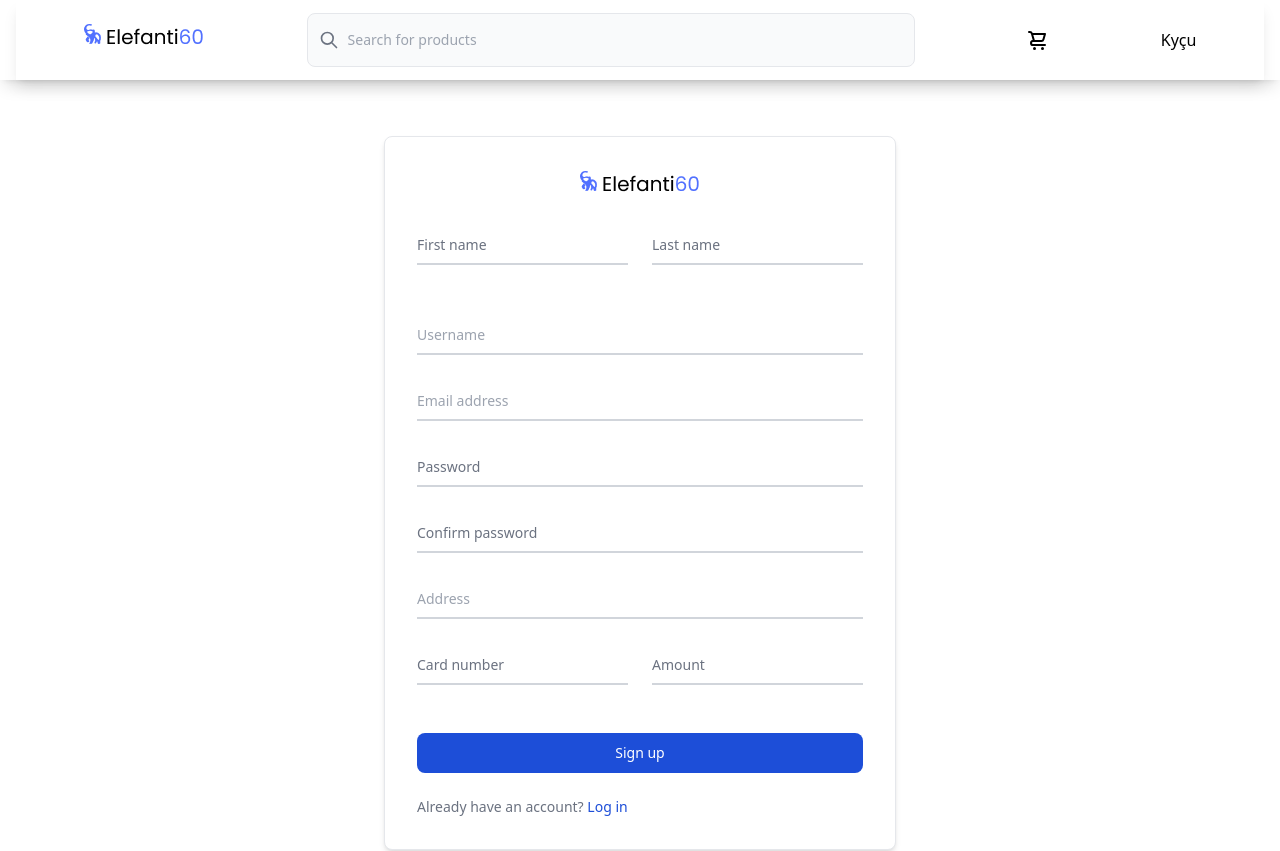
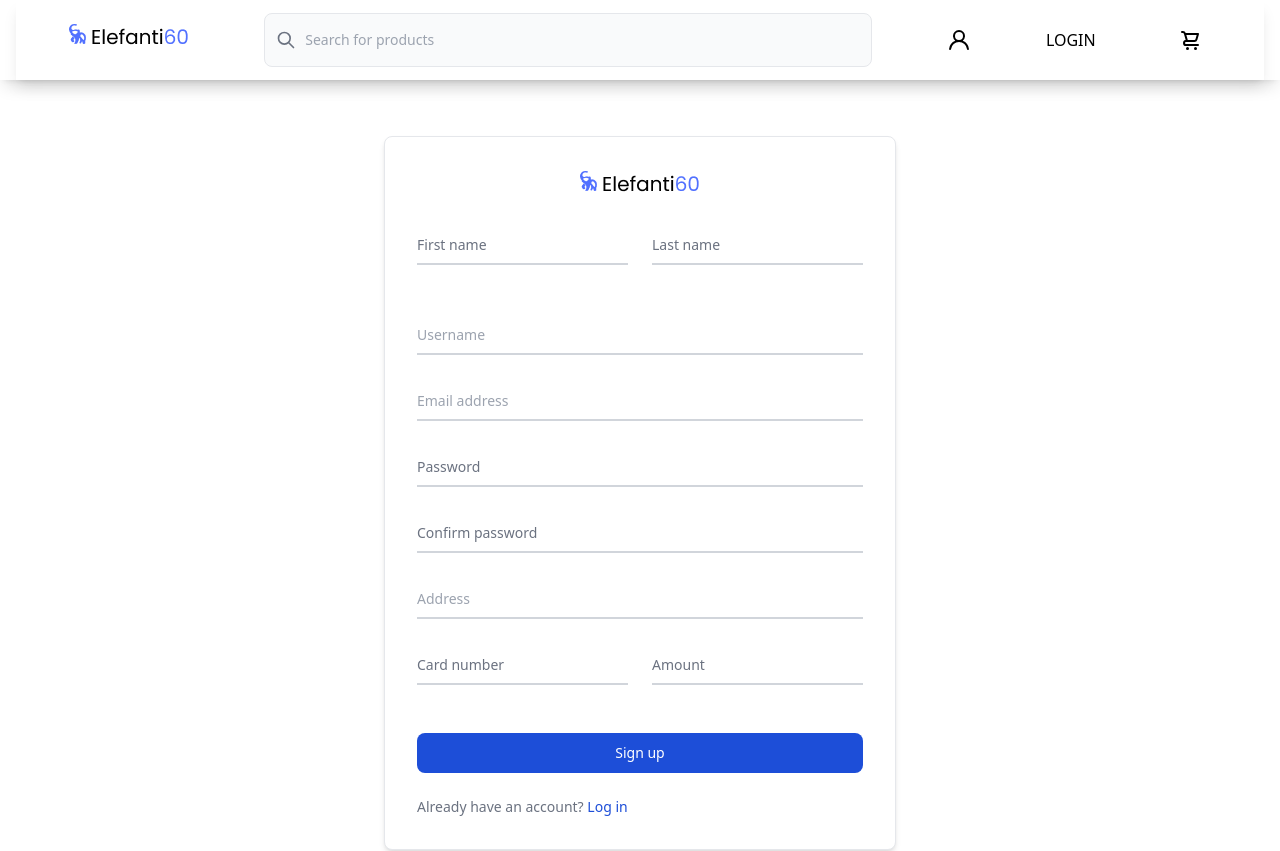
Before and after one commit to drensokoli/elefanti60_front, a Next.js app in the folder elefanti60_front/: page /signup in a window 1280 px wide. Shown: the top 851 px of the page. Built offline with nearby package versions, Linux system fonts and the light colour scheme; what tw-elements would draw is missing.

Commit message:
Revert "Merge pull request #15 from drensokoli/Conditional-Rendering"
This reverts commit 1ddcdbec0ee315d86666d0efc31e1b94844eacff, reversing
changes made to 8c7d89f6821a2acf5ef49b8bc0b05f32ff1819eb.

```diff
--- a/elefanti60_front/components/ChangingNavItem.js
+++ /dev/null
@@ -1,47 +0,0 @@
-import React from "react";
-import { useContext } from "react";
-import { CartContexts } from "../contexts/CartContexts";
-import LoginComponent from "./LoginComponent";
-import { UilUser, UilShoppingCart } from '@iconscout/react-unicons';
-import DropdownMenuItem from "./DropdownMenuItem";
-
-export default function ChangingNavItem() {
-    var id;
-    const getId = () => {
-        // const id = useContext(CartContexts);
-        // return id;
-
-
-        if (typeof window === "undefined") { console.log("window undefined") }
-        else { console.log("window defined") }
-        try {
-            id = window.localStorage.getItem('id');
-            console.log(id, "user");
-        } catch (ex) {
-            console.log(ex, "error")
-        }
-        return id;
-    }
-
-    var userEmpty = getId(id) == null;
-    console.log(id, "idd")
-    return (
-        <div>
-            {
-                userEmpty ?
-                    (<LoginComponent />) :
-                    (<DropdownMenuItem option={<UilUser/>} className=' hidden z-10 w-44 bg-white rounded divide-y divide-gray-100 shadow dark:bg-gray-700 dark:divide-gray-600'>
-                        <div className=' shadow-2xl	 bg-white'>
-                            <div className="divide-y divide-slate-200  py-1 text-sm text-gray-700 dark:text-gray-400 text-center" aria-labelledby="dropdownNavbarButton">
-                                <a href='/userinfo' className="block py-2 px-4 hover:bg-gray-100 dark:hover:bg-gray-600 dark:hover:text-white">My Profile</a>
-                                <a href='/userinfo' className="block py-2 px-4 hover:bg-gray-100 dark:hover:bg-gray-600 dark:hover:text-white">My Order History</a>
-                                <p className="block py-2 px-4 hover:bg-gray-100 dark:hover:bg-gray-600 dark:hover:text-white">Log Out</p>
-                            </div>
-                        </div>
-                    </DropdownMenuItem>)
-
-
-            }
-        </div >
-    );
-}
--- a/elefanti60_front/components/DropdownMenuItem.js
+++ b/elefanti60_front/components/DropdownMenuItem.js
@@ -1,87 +1,14 @@
 import React, { useState } from 'react'
 
-// import { UilUser, UilShoppingCart } from '@iconscout/react-unicons'
+export default function DropdownMenuItem(props) {
+    const [open, setOpen] = useState(false);
 
-
-export default function DropdownMenuItem(props) {
-  const [open, setOpen] = useState(false);
   return (
-    <li className='absolute top-7 right-1/7	 list-none'>
-      <a href='#' className='' onClick={() => setOpen(!open)}>
-        {props.option}
-      </a>
-      {open && props.children}
+    <li className='list-none'>
+        <a href='#' className='' onClick={() => setOpen(!open)}>
+            {props.option}
+        </a>
+        {open && props.children}
     </li>
-
   )
 }
-
-
-
-{/* <a href='./userinfo'>{<UilUser />}</a> */ }
-
-
-{/* <button className="text-white bg-blue-700 hover:bg-blue-800 focus:ring-4 focus:outline-none focus:ring-blue-300 font-medium rounded-lg text-sm px-4 py-2.5 text-center inline-flex items-center dark:bg-blue-600 dark:hover:bg-blue-700 dark:focus:ring-blue-800" type="button">Dropdown button <svg class="ml-2 w-4 h-4" aria-hidden="true" fill="none" stroke="currentColor" viewBox="0 0 24 24" xmlns="http://www.w3.org/2000/svg"><path stroke-linecap="round" stroke-linejoin="round" stroke-width="2" d="M19 9l-7 7-7-7"></path></svg></button>
-<div id="dropdown" className="hidden z-10 w-44 bg-white rounded divide-y divide-gray-100 shadow dark:bg-gray-700" data-popper-reference-hidden="" data-popper-escaped="" data-popper-placement="bottom" style="position: absolute; inset: 0px auto auto 0px; margin: 0px; transform: translate(0px, 2410px);">
-  <ul class="py-1 text-sm text-gray-700 dark:text-gray-200" aria-labelledby="dropdownDefault">
-    <li>
-      <a href="#" className="block py-2 px-4 hover:bg-gray-100 dark:hover:bg-gray-600 dark:hover:text-white">Dashboard</a>
-    </li>
-    <li>
-      <a href="#" className="block py-2 px-4 hover:bg-gray-100 dark:hover:bg-gray-600 dark:hover:text-white">Settings</a>
-    </li>
-    <li>
-      <a href="#" className="block py-2 px-4 hover:bg-gray-100 dark:hover:bg-gray-600 dark:hover:text-white">Earnings</a>
-    </li>
-    <li>
-      <a href="#" className="block py-2 px-4 hover:bg-gray-100 dark:hover:bg-gray-600 dark:hover:text-white">Sign out</a>
-    </li>
-  </ul>
-</div> */}
-
-//     <li className='list-none'>
-//     <a href='#' className='' onClick={() => setOpen(!open)}>
-//         {props.option}
-//     </a>
-//     {open && props.children}
-// </li>
-
-{/* <div>
-    <button id="multiLevelDropdownButton" data-dropdown-toggle="dropdown" class="text-white bg-blue-700 hover:bg-blue-800 focus:ring-4 focus:outline-none focus:ring-blue-300 font-medium rounded-lg text-sm px-4 py-2.5 text-center inline-flex items-center dark:bg-blue-600 dark:hover:bg-blue-700 dark:focus:ring-blue-800" type="button">Dropdown button <svg class="ml-2 w-4 h-4" aria-hidden="true" fill="none" stroke="currentColor" viewBox="0 0 24 24" xmlns="http://www.w3.org/2000/svg"><path stroke-linecap="round" stroke-linejoin="round" stroke-width="2" d="M19 9l-7 7-7-7"></path></svg></button>
-
-    <div id="dropdown" className="hidden z-10 w-44 bg-white rounded divide-y divide-gray-100 shadow dark:bg-gray-700">
-    <div id="dropdown" className="hidden z-10 w-44 bg-white rounded divide-y divide-gray-100 shadow dark:bg-gray-700">
-    <ul class="py-1 text-sm text-gray-700 dark:text-gray-200" aria-labelledby="multiLevelDropdownButton">
-      <li>
-        <a href="#" className="block py-2 px-4 hover:bg-gray-100 dark:hover:bg-gray-600 dark:hover:text-white">Dashboard</a>
-      </li>
-      <li>
-        <button id="doubleDropdownButton" data-dropdown-toggle="doubleDropdown" data-dropdown-placement="right-start" type="button" class="flex justify-between items-center py-2 px-4 w-full hover:bg-gray-100 dark:hover:bg-gray-600 dark:hover:text-white">Dropdown<svg aria-hidden="true" class="w-4 h-4" fill="currentColor" viewBox="0 0 20 20" xmlns="http://www.w3.org/2000/svg"><path fill-rule="evenodd" d="M7.293 14.707a1 1 0 010-1.414L10.586 10 7.293 6.707a1 1 0 011.414-1.414l4 4a1 1 0 010 1.414l-4 4a1 1 0 01-1.414 0z" clip-rule="evenodd"></path></svg></button>
-          <div id="doubleDropdown" class="hidden z-10 w-44 bg-white rounded divide-y divide-gray-100 shadow dark:bg-gray-700">
-            <ul class="py-1 text-sm text-gray-700 dark:text-gray-200" aria-labelledby="doubleDropdownButton">
-              <li>
-                <a href="#" className="block py-2 px-4 hover:bg-gray-100 dark:hover:bg-gray-600 dark:hover:text-white">Overview</a>
-              </li>
-              <li>
-                <a href="#" className="block py-2 px-4 hover:bg-gray-100 dark:hover:bg-gray-600 dark:hover:text-white">My downloads</a>
-              </li>
-              <li>
-                <a href="#" className="block py-2 px-4 hover:bg-gray-100 dark:hover:bg-gray-600 dark:hover:text-white">Billing</a>
-              </li>
-              <li>
-                <a href="#" className="block py-2 px-4 hover:bg-gray-100 dark:hover:bg-gray-600 dark:hover:text-white">Rewards</a>
-              </li>
-            </ul>
-        </div>
-      </li>
-      <li>
-        <a href="#" className="block py-2 px-4 hover:bg-gray-100 dark:hover:bg-gray-600 dark:hover:text-white">Earnings</a>
-      </li>
-      <li>
-        <a href="#" className="block py-2 px-4 hover:bg-gray-100 dark:hover:bg-gray-600 dark:hover:text-white">Sign out</a>
-      </li>
-    </ul>
-</div>
-  </div>
-
-  </div> */}
--- a/elefanti60_front/components/LoginComponent.js
+++ /dev/null
@@ -1,8 +0,0 @@
-import React from "react"
-
-export default function LoginComponent (){
-
-  return (
-  <a href="./login">Kyçu</a>
-  )
-}
--- a/elefanti60_front/components/Navbar.js
+++ b/elefanti60_front/components/Navbar.js
@@ -12,10 +12,9 @@ import search from "../pages/search";
 import { UilSearch } from '@iconscout/react-unicons'
 import { useRouter } from 'next/router';
 import DropdownMenu from "./DropdownMenu";
-import ChangingNavItem from "./ChangingNavItem";
 
 
-const Navbar  = () => {
+const Navbar = () => {
 
     const { state, dispatch } = useContext(Store);
     const { cart } = state;
@@ -89,7 +88,17 @@ const Navbar  = () => {
                                 </li>
                                 </ul>
                             </div> */}
+                <Link href="/userinfo">
+                    <a>
+                        <UilUser />
+                    </a>
+                </Link>
 
+                <Link href="/login">
+                    <a>
+                        <h1>LOGIN</h1>
+                    </a>
+                </Link>
                 <Link href="/cart">
                     <a className='p-2 '>
                         <UilShoppingCart />
@@ -100,12 +109,6 @@ const Navbar  = () => {
                         )}
                     </a>
                 </Link>
-                <div>
-                <ChangingNavItem />
-                </div>
-
-
-
             </div>
         <div className='pb-2 visible sm:hidden'>
                 <form onSubmit={handleSubmit}>
@@ -127,14 +130,3 @@ const Navbar  = () => {
 }
 
 export default Navbar;
-{/* <Link href="/userinfo">
-<a>
-    <UilUser />
-</a>
-</Link>
-
-<Link href="/login">
-<a>
-    <h1>LOGIN</h1>
-</a>
-</Link> */}
--- a/elefanti60_front/package.json
+++ b/elefanti60_front/package.json
@@ -12,7 +12,6 @@
   "dependencies": {
     "@iconscout/react-unicons": "^1.1.6",
     "flowbite": "^1.5.3",
-    "flowbite-react": "^0.2.0",
     "next": "^12.3.1",
     "next-auth": "^4.13.0",
     "react": "18.2.0",
--- a/elefanti60_front/tailwind.config.js
+++ b/elefanti60_front/tailwind.config.js
@@ -26,6 +26,5 @@ module.exports = {
   },
   plugins: [
     require('tw-elements/dist/plugin')
-
   ],
 }
```
Also changed, not shown: 1 other file (tests, documents, lock files or other folders).
